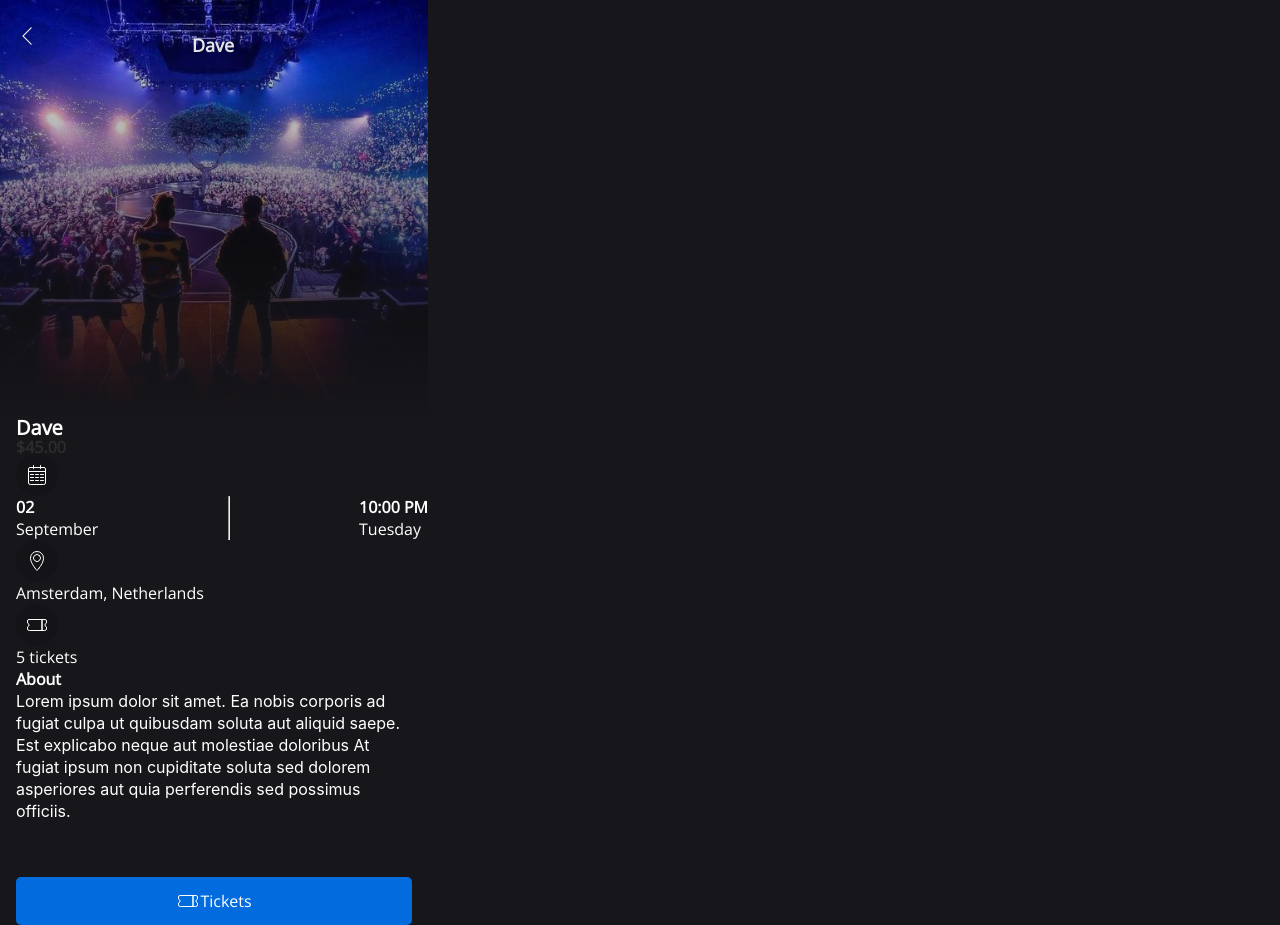
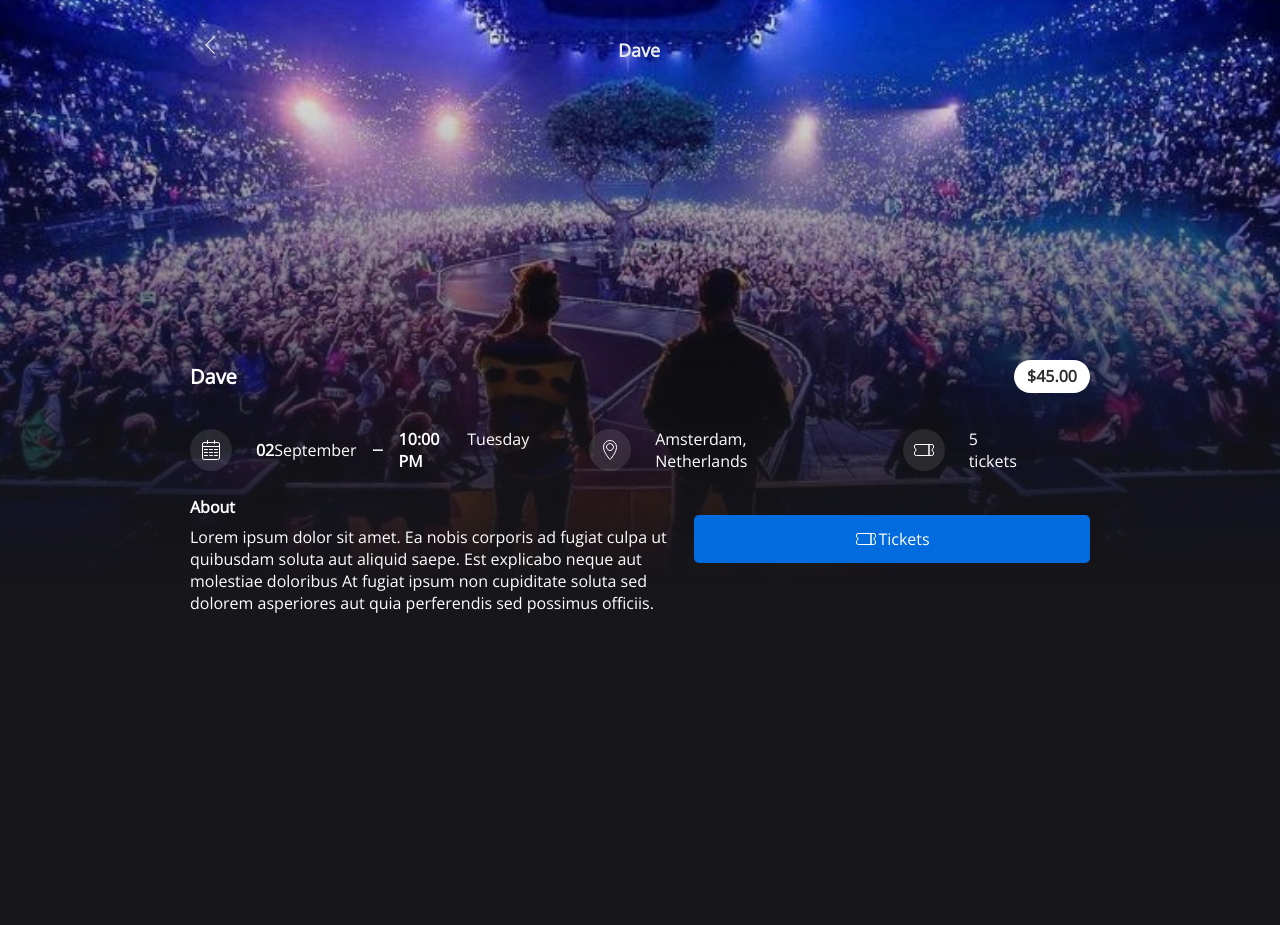
Before and after one commit to domimario/style, a React (Create React App) app in the folder client/: page /event in a window 1280 px wide. After the commit the page ends 800 px from the top, so only its background shows below. Built offline with nearby package versions, Linux system fonts and the light colour scheme.

Commit message:
add media query

```diff
--- a/client/src/components/textEvent/Text.css
+++ /dev/null
@@ -1,3 +0,0 @@
-.about-description {
-  font-size: 16px;
-}
--- a/client/src/components/upcomingEvents/CategoryEvents.css
+++ b/client/src/components/upcomingEvents/CategoryEvents.css
@@ -1,13 +1,27 @@
+* {
+  margin: 0;
+  padding: 0;
+  box-sizing: border-box;
+}
+
 .category-button {
-  margin-right: 12px;
+  margin-right: 16px;
   margin-bottom: 16px;
-  font-family: Open Sans;
-  font-weight: normal;
-  font-size: 16px;
-  line-height: 22px;
   padding: 6px 16px;
   border-radius: 5px;
-  color: #6b6a6e;
+  border: none;
   background-color: #1e1d23;
-  border: none;
 }
+.category-button:active {
+  background-color: #026cdf;
+  color: #fff;
+}
+.category-button:focus {
+  background-color: #026cdf;
+  color: #fff;
+}
+
+.category-button:hover {
+  background-color: #026cdf;
+  color: #fff;
+}
--- a/client/src/components/upcomingEvents/UpComingCard.css
+++ b/client/src/components/upcomingEvents/UpComingCard.css
@@ -17,12 +17,42 @@
   margin-bottom: 16px;
 }
 
+@media screen and (min-width: 1280px) {
+  .event {
+    display: flex;
+    flex-direction: row;
+    justify-content: space-between;
+    position: relative;
+    overflow: hidden;
+    color: #fff;
+    width: 100%;
+    height: 141px;
+    border-radius: 5px;
+    margin-bottom: 16px;
+    background-color: #1e1d23;
+  }
+}
+
 .event-background {
   width: 396px;
   height: 328px;
   background-size: cover;
   position: absolute;
   overflow: hidden;
+}
+
+@media screen and (min-width: 1280px) {
+  .event-background {
+    width: 404px;
+    height: 141px;
+    left: 0;
+    background-size: cover;
+    background-position: center top -50px;
+    position: absolute;
+    overflow: hidden;
+    -webkit-mask-image: linear-gradient(to right, black, transparent);
+    mask-image: linear-gradient(to right, black, transparent 95%);
+  }
 }
 .event-date {
   margin-left: 334px;
@@ -37,11 +67,29 @@
   align-items: center;
   text-align: center;
   border-radius: 23px;
-  background: transparent linear-gradient(135deg, #2C2C2C66 0%, #72727200 100%) 0% 0% no-repeat padding-box;
+  background: transparent linear-gradient(135deg, #2c2c2c66 0%, #72727200 100%)
+    0% 0% no-repeat padding-box;
   border-radius: 23px;
   opacity: 1;
   backdrop-filter: blur(10px);
   -webkit-backdrop-filter: blur(10px);
+}
+
+@media screen and (min-width: 1280px) {
+  .event-date {
+    display: flex;
+    flex-direction: row;
+    justify-content: space-between;
+    align-items: center;
+    text-align: center;
+    width: 96px;
+    height: 36px;
+    padding: 7px 23px;
+    position: relative;
+    top: 85px;
+    margin-top: 0px;
+    background-color: black;
+  }
 }
 
 .date {
@@ -59,6 +107,8 @@
 
 .event-price {
   z-index: 1;
+  display: flex;
+  align-items: center;
   justify-content: center;
   position: absolute;
   top: 202px;
@@ -67,11 +117,15 @@
   height: 36px;
   width: 76px;
   background-color: #fff;
-  color: #2c2c2c;
-  font-family: Open Sans;
-  font-weight: bold;
-  font-size: 14px;
-  line-height: 13px;
+}
+
+@media screen and (min-width: 1280px) {
+  .event-price {
+    top: 53px;
+    right: 32px;
+    width: 82px;
+    font-size: 16px;
+  }
 }
 
 .event-content {
@@ -88,19 +142,43 @@
   padding-left: 16px;
 }
 
+@media screen and (min-width: 1280px) {
+  .event-content {
+    position: absolute;
+    top: 0px;
+    left: 340px;
+    background-color: initial;
+    backdrop-filter: none;
+    -webkit-backdrop-filter: none;
+    box-shadow: none;
+    width: 100%;
+    padding-left: 0px;
+  }
+}
+
 .title {
-  font-family: Open Sans;
-  font-weight: normal;
-  font-size: 18px;
-  line-height: 24px;
   margin-top: 28px;
   margin-bottom: 8px;
 }
 
+@media screen and (min-width: 1280px) {
+  .title {
+    font-size: 20px;
+    font-weight: bold;
+    line-height: 27px;
+    margin-top: 20px;
+  }
+}
+
 .location-time {
-  font-size: Open Sans;
-  font-weight: normal;
-  font-size: 16px;
-  line-height: 22px;
+  display: flex;
   margin-bottom: 28px;
 }
+
+@media screen and (min-width: 1280px) {
+  .location-time {
+    font-size: 16px;
+    line-height: 13px;
+    margin-bottom: 8px;
+  }
+}
--- a/client/src/pages/eventPage/EventPage.css
+++ b/client/src/pages/eventPage/EventPage.css
@@ -1,89 +1,95 @@
+* {
+  margin: 0px;
+  padding: 0px;
+  box-sizing: border-box;
+}
+
 .event-page-container {
   display: flex;
   flex-direction: column;
   width: 428px;
-  height: 925px;
   position: relative;
 }
 
 .page-background {
+  display: flex;
+  flex-direction: column;
+  justify-content: space-between;
+  position: absolute;
   background-size: cover;
   width: 428px;
   height: 585px;
   background-position: center;
-  display: flex;
-  justify-content: space-between;
-  flex-direction: column;
-  position: relative;
   -webkit-mask-image: linear-gradient(black, transparent);
   mask-image: linear-gradient(black, transparent);
 }
 
 .page-head {
   display: flex;
+  justify-content: flex-start;
+  align-items: center;
   margin-left: 16px;
 }
 
 .page-back {
+  position: relative;
   width: 42px;
   height: 42px;
   border-radius: 32px;
   border: none;
-  background-color: rgba(0, 0, 0, 0.1);
+  justify-content: center;
+  align-items: center;
   margin-top: 24px;
+  background-color: rgba(255, 255, 255, 0.1);
 }
+
 .back-icon {
-  color: white;
   width: 24px;
+  height: 24px;
+  position: absolute;
+  top: 50%;
+  left: 50%;
+  transform: translate(-50%, -50%);
 }
 .page-title {
   margin-top: 33px;
   margin-left: 134px;
-  font-size: 18px;
-  width: auto;
-  height: 24px;
-  font-family: Open Sans, "Bold";
-  color: white;
 }
+
 .event-page-details {
   margin-left: 16px;
-  color: white;
+  color: #fff;
+  position: relative;
+  top: 360px;
 }
 
-.event-price {
-  color: white;
+.event-page-price {
+  color: #fff;
   display: flex;
   justify-content: space-between;
   align-items: center;
+  margin-bottom: 35px;
 }
 
-.page-name {
-  font-size: 20px;
-  font-family: Open Sans;
-  font-weight: bold;
-}
-
-.page-price {
+.pageprice {
+  display: flex;
+  align-items: center;
+  justify-content: center;
   background-color: #ffffff;
   color: #2c2c2c;
   border-radius: 23px;
   width: 76px;
   height: 33px;
-  font-size: 16px;
-  font-family: Open Sans;
+
   margin-right: 17px;
+}
+
+.page-specification {
   display: flex;
   align-items: center;
-  justify-content: center;
-}
-.mb-24 {
   margin-bottom: 24px;
 }
-.page-calendar {
-  display: flex;
-}
 .bg {
-  background-color: rgba(0, 0, 0, 0.1);
   border-radius: 32px;
   width: 42px;
   height: 42px;
@@ -91,6 +97,7 @@
   justify-content: center;
   align-items: center;
   margin-right: 24px;
+  background-color: rgba(255, 255, 255, 0.1);
 }
 .calendar-bg img {
   width: 24px;
@@ -102,39 +109,98 @@
   justify-content: space-between;
   color: white;
 }
+
 .spacer {
-  margin: 0 20px; /* Adjust the margin value as needed */
-}
-.m-0 {
-  margin: 0px;
+  margin: 0 20px;
 }
 
 .page-location {
   display: flex;
   align-items: center;
-}
-.page-about {
-  margin-right: 27px;
-  margin-left: 16px;
-  color: white;
+  margin-bottom: 24px;
 }
 
 .page-ticket {
   display: flex;
   align-items: center;
+  margin-bottom: 24px;
+}
+
+.page-about {
+  position: relative;
+  top: 360px;
+  margin-left: 16px;
+  color: #fff;
+  font-family: Open Sans;
+}
+
+.page-about-title {
+  margin-bottom: 8px;
 }
 
 .order-ticket {
   height: 48px;
   width: 396px;
+  margin-bottom: 32px;
   background-color: #026cdf;
   border-radius: 5px;
   border: none;
   display: flex;
   justify-content: center;
   align-items: center;
-  font-size: 16px;
-  color: white;
+  font-family: Open Sans;
+  font-weight: normal;
+  flex-shrink: 0;
+}
 
-  margin-top: 55px;
+@media screen and (min-width: 1280px) {
+  .event-page-container {
+    width: 100%;
+  }
+  .page-background {
+    width: 100%;
+  }
+  .page-head {
+    margin-left: 190px;
+  }
+  .event-page-details {
+    margin-left: 190px;
+    margin-right: 190px;
+  }
+  .pageprice {
+    margin-right: 0px;
+  }
+  .page-about {
+    margin-left: 190px;
+    margin-right: 190px;
+    display: flex;
+    align-items: center;
+  }
+  .page-about-title {
+    font-size: 18px;
+    line-height: 24px;
+  }
+  .spacer {
+    rotate: 90deg;
+    width: 0px;
+    height: 10px;
+  }
+  .pageweb {
+    display: flex;
+  }
+  .date-time {
+    flex-direction: row;
+    align-items: center;
+  }
+  .roww {
+    display: flex;
+    flex-direction: row;
+  }
+  .page-specification {
+    margin-right: 60px;
+    align-items: center;
+  }
+  .page-title {
+    margin-left: 386px;
+  }
 }
--- a/client/src/pages/home/Home.css
+++ b/client/src/pages/home/Home.css
@@ -6,14 +6,13 @@
 
 .home {
   margin-left: 16px;
+  margin-right: 16px;
+}
+.show-web {
+  display: none;
 }
 
 .suggested-title {
-  color: white;
-  font-family: Open Sans;
-  font-weight: bold;
-  font-size: 18px;
-  line-height: 24px;
   margin-bottom: 16px;
 }
 .suggested-card {
@@ -25,11 +24,6 @@
 }
 
 .upcoming-title {
-  color: #fff;
-  font-family: Open Sans;
-  font-weight: bold;
-  font-size: 18px;
-  line-height: 24px;
   margin-bottom: 16px;
 }
 
@@ -42,10 +36,32 @@
 }
 
 .sub-text {
-  color: #cccccc;
-  font-family: Open Sans;
-  font-size: 14px;
-  font-weight: normal;
-  line-height: 19px;
   margin-bottom: 24px;
 }
+
+@media screen and (min-width: 1280px) {
+  .home {
+    margin-left: 108px;
+    margin-right: 108px;
+  }
+  .suggested-title {
+    font-size: 20px;
+    line-height: 27px;
+  }
+
+  .category {
+    display: flex;
+  }
+
+  .suggested-card {
+    width: 100%;
+    display: flex;
+    flex-direction: row;
+  }
+  .show-web {
+    display: flex;
+    margin-bottom: 32px;
+    border-radius: 1px;
+    border-color: #3d3d41;
+  }
+}
```
